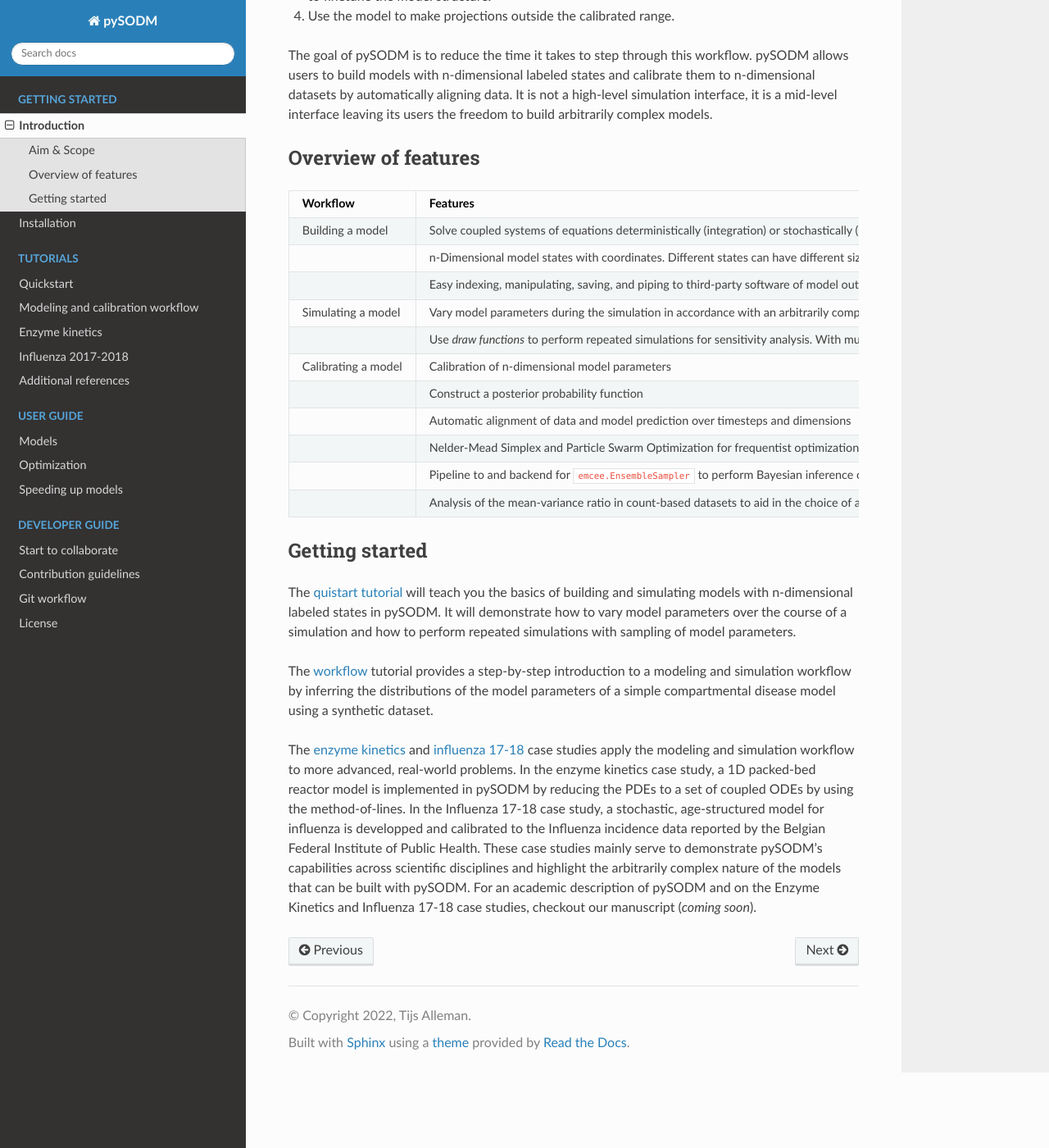
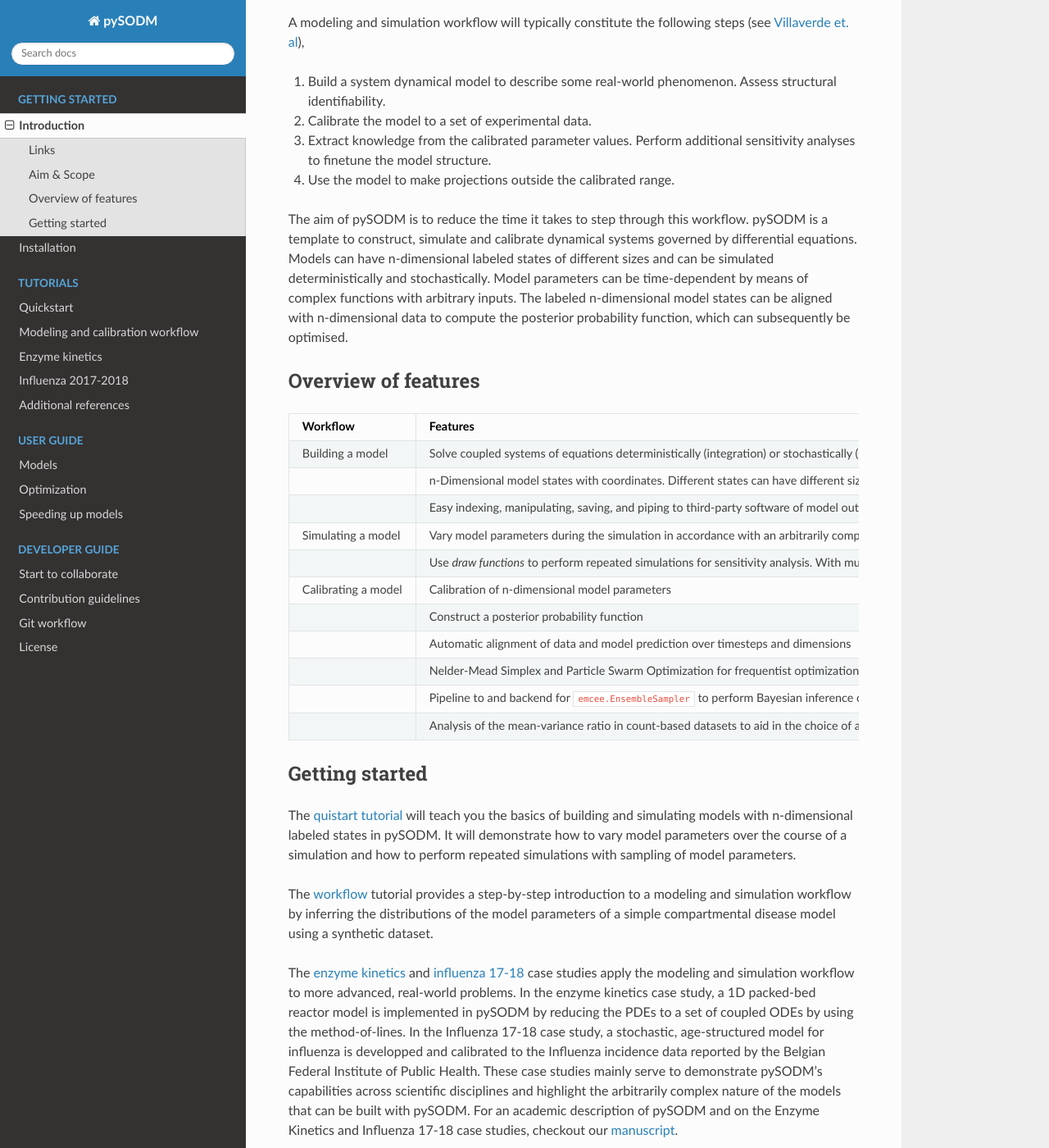
Before and after one commit to twallema/pySODM, a Sphinx documentation site: the page built from docs/introduction.md, in a window 1280 px wide and 1400 px high, scrolled down 448 px. Shown: the whole window at 82% size. Built offline with Sphinx 7.4.7 and the Read the Docs theme 2.0.0, drawn with Linux system fonts in a browser that asks for light colours; some of the changed text lies outside the part shown.

Commit message:
Add links to manuscript in documentation (#29)

```diff
--- a/docs/introduction.md
+++ b/docs/introduction.md
@@ -4,15 +4,23 @@
 
 ![build](https://github.com/twallema/pySODM/actions/workflows/tests.yml/badge.svg) ![docs](https://github.com/twallema/pySODM/actions/workflows/deploy.yml/badge.svg)
 
+### Links
+
+Documentation: https://twallema.github.io/pySODM
+
+Manuscript: https://arxiv.org/abs/2301.10664
+
 ### Aim & Scope
 
-A modeling and simulation workflow will typically constitute the following steps,
-1. Build a system dynamical model to describe some real-world phenomenon.
+A modeling and simulation workflow will typically constitute the following steps (see [Villaverde et. al](https://doi.org/10.1093/bib/bbab387)),
+1. Build a system dynamical model to describe some real-world phenomenon. Assess structural identifiability.
 2. Calibrate the model to a set of experimental data.
 3. Extract knowledge from the calibrated parameter values. Perform additional sensitivity analyses to finetune the model structure.
 4. Use the model to make projections outside the calibrated range.
 
-The goal of pySODM is to reduce the time it takes to step through this workflow. pySODM allows users to build models with n-dimensional labeled states and calibrate them to n-dimensional datasets by automatically aligning data. It is not a high-level simulation interface, it is a mid-level interface leaving its users the freedom to build arbitrarily complex models.
+The aim of pySODM is to reduce the time it takes to step through this workflow. pySODM is a template to construct, simulate and calibrate dynamical systems governed by differential equations. Models can have n-dimensional labeled states of different sizes and can be simulated deterministically and stochastically. Model parameters can be time-dependent by means of complex functions
+with arbitrary inputs. The labeled n-dimensional model states can be aligned with n-dimensional
+data to compute the posterior probability function, which can subsequently be optimised.
 
 ### Overview of features
 
@@ -36,4 +44,4 @@
 
 The [workflow](worfklow.md) tutorial provides a step-by-step introduction to a modeling and simulation workflow by inferring the distributions of the model parameters of a simple compartmental disease model using a synthetic dataset.
 
-The [enzyme kinetics](enzyme_kinetics.md) and [influenza 17-18](influenza_1718.md) case studies apply the modeling and simulation workflow to more advanced, real-world problems. In the enzyme kinetics case study, a 1D packed-bed reactor model is implemented in pySODM by reducing the PDEs to a set of coupled ODEs by using the method-of-lines. In the Influenza 17-18 case study, a stochastic, age-structured model for influenza is developped and calibrated to the Influenza incidence data reported by the Belgian Federal Institute of Public Health. These case studies mainly serve to demonstrate pySODM's capabilities across scientific disciplines and highlight the arbitrarily complex nature of the models that can be built with pySODM. For an academic description of pySODM and on the Enzyme Kinetics and Influenza 17-18 case studies, checkout our manuscript (*coming soon*).
+The [enzyme kinetics](enzyme_kinetics.md) and [influenza 17-18](influenza_1718.md) case studies apply the modeling and simulation workflow to more advanced, real-world problems. In the enzyme kinetics case study, a 1D packed-bed reactor model is implemented in pySODM by reducing the PDEs to a set of coupled ODEs by using the method-of-lines. In the Influenza 17-18 case study, a stochastic, age-structured model for influenza is developped and calibrated to the Influenza incidence data reported by the Belgian Federal Institute of Public Health. These case studies mainly serve to demonstrate pySODM's capabilities across scientific disciplines and highlight the arbitrarily complex nature of the models that can be built with pySODM. For an academic description of pySODM and on the Enzyme Kinetics and Influenza 17-18 case studies, checkout our [manuscript](https://arxiv.org/abs/2301.10664).
```
Also changed, not shown: README.md (+13 -8 lines), docs/enzyme_kinetics.md (+1 -1 lines), docs/quickstart.md (+1 -1 lines).
